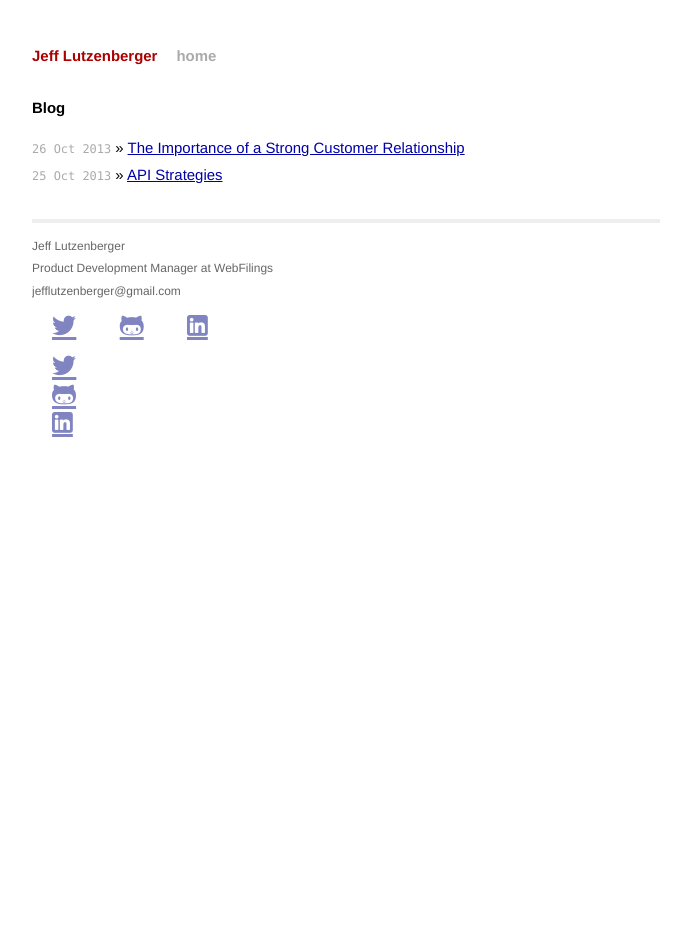
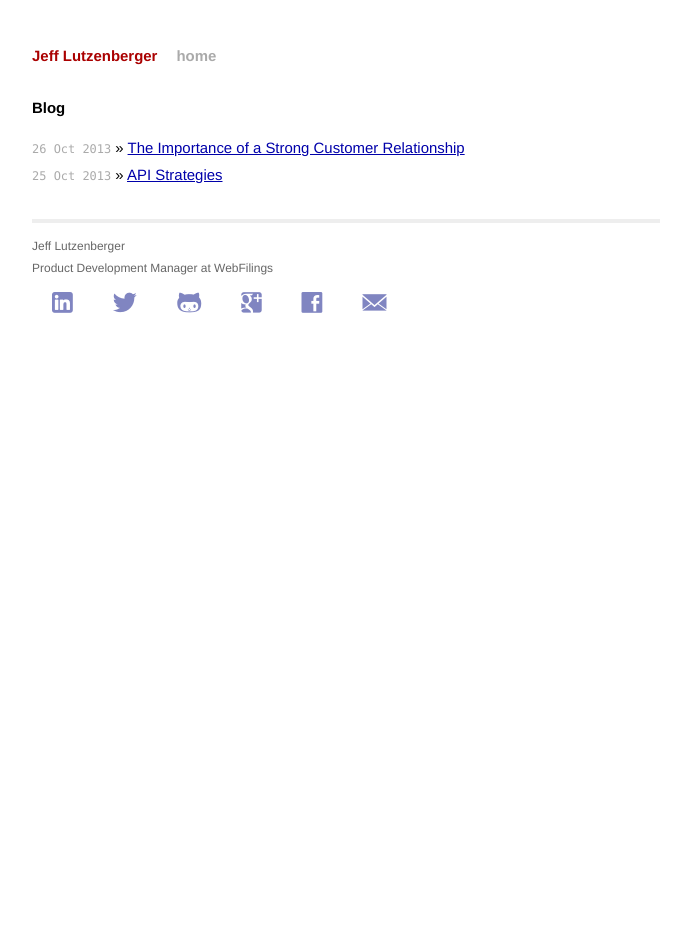
Before and after one commit to JeffLutzenberger/JeffLutzenberger.github.io, a Jekyll site: the page built from index.html, in a window 1280 px wide. Shown: the whole page, without its empty margins (294-985 px from the left). Built offline with Jekyll 4.4.1, drawn with Linux system fonts in a browser that asks for light colours; Markdown is read by kramdown in place of the engine named in the settings.

Commit message:
updated social links

```diff
--- a/_layouts/default.html
+++ b/_layouts/default.html
@@ -30,18 +30,16 @@
               <p>
                 Jeff Lutzenberger<br />
                 Product Development Manager at WebFilings<br />
-                jefflutzenberger@gmail.com
               </p>
-              <p>
-                <a href="http://twitter.com/jlutzenberger" class="lsf symbol" title="twitter">twitter</a>
-                <a href="http://github.com/jefflutzenberger" class="lsf symbol" title="github">github</a>
-                <a href="http://linkedin.com/" class="lsf symbol" title-"linkedin">linkedin</a>
-              </p>
-              <ul>
+              <ul class="lsf">
+                <li><a href="http://www.linkedin.com/pub/jeff-lutzenberger/13/a4b/486/" class="lsf symbol" title="linkedin">linkedin</a>
                 <li><a href="http://twitter.com/jlutzenberger" class="lsf symbol" title="twitter">twitter</a>
                 <li><a href="http://github.com/jefflutzenberger" class="lsf symbol" title="github">github</a>
-                <li><a href="http://linkedin.com/" class="lsf symbol" title-"linkedin">linkedin</a>
+                <li><a href="https://plus.google.com/u/0/101890577283886862868/posts" class="lsf symbol" title="google">google</a>
+                <li><a href="https://www.facebook.com/jeff.lutzenberger" class="lsf symbol" title="google">facebook</a>
+                <li><a href="mailto://jefflutzenberger@gmail.com" class="lsf symbol" title="mail">mail</a>
               </ul>
+              <br />
             </div>
           </div>
         </div>
```
Also changed, not shown: 3 other files.
